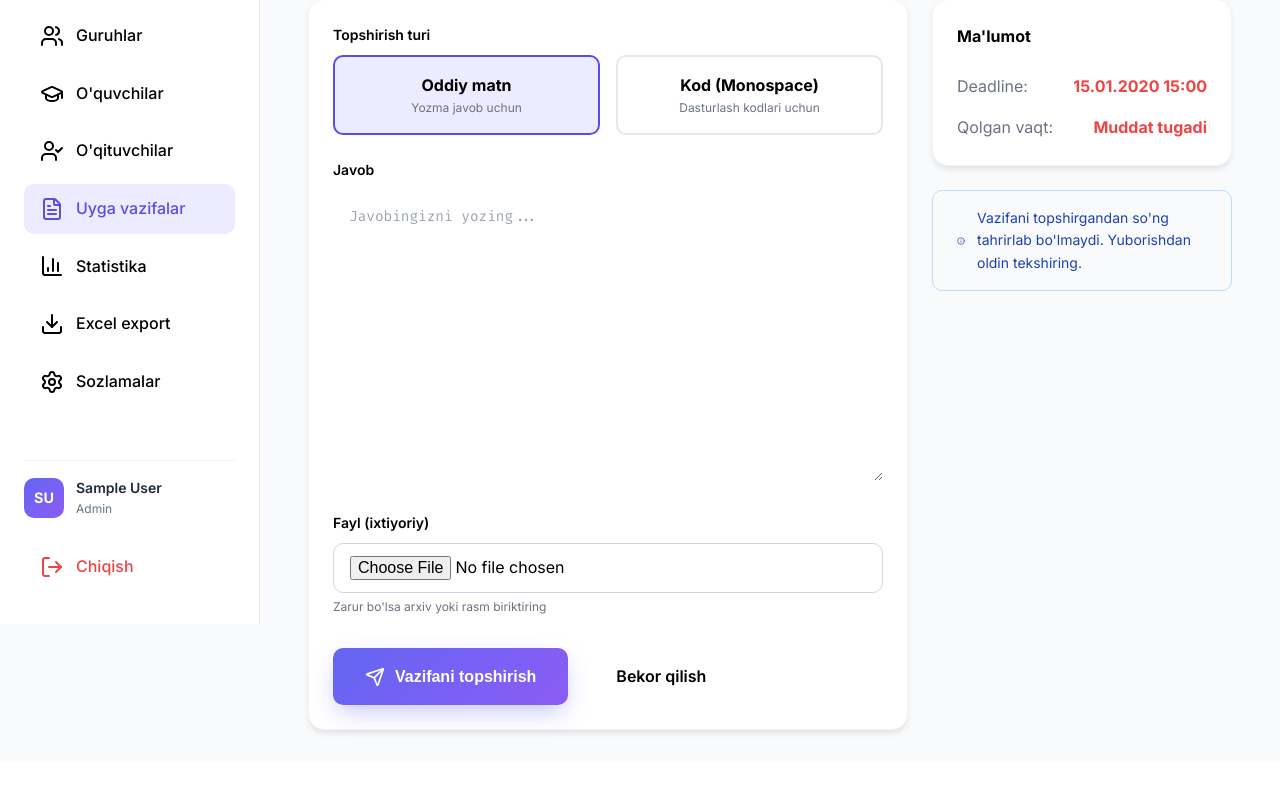
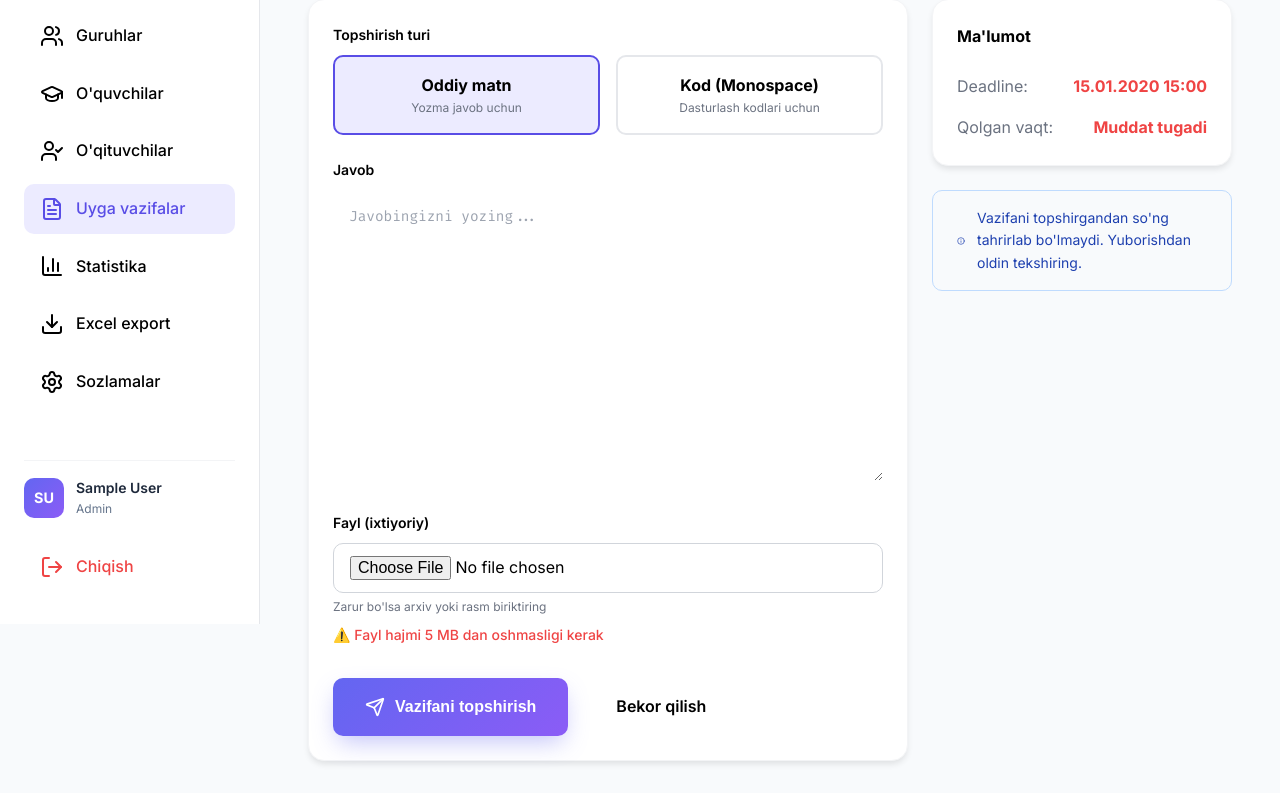
Before and after one commit to AvazbekQulsoatovich/joylinks_Hoowork, a Django app: page /homeworks/1/submit/ in a window 1280 px wide. Shown: the part 176-969 px from the top of the page. Before the commit the page ends 912 px from the top, so only its background shows below. Run offline with Django 5.2, Linux system fonts and the light colour scheme; a user stored in the database is signed in; tables that the repository leaves empty hold one stand-in row (values such as "Sample post").

Commit message:
File size validation: Add 5MB file upload limit for student submissions

```diff
--- a/templates/homeworks/submission_form.html
+++ b/templates/homeworks/submission_form.html
@@ -70,6 +70,10 @@
                 {{ form.file }}
                 <p class="text-muted" style="font-size: 0.75rem; margin-top: 0.25rem;">Zarur bo'lsa arxiv yoki rasm
                     biriktiring</p>
+                <p style="color: var(--danger); font-size: 0.875rem; margin-top: 0.5rem; font-weight: 500;">
+                    ⚠️ Fayl hajmi 5 MB dan oshmasligi kerak
+                </p>
+                <div id="file-error" style="color: var(--danger); font-size: 0.875rem; margin-top: 0.5rem; font-weight: 500;"></div>
             </div>
 
             <div style="display: flex; gap: 1rem; margin-top: 2rem;">
@@ -106,6 +110,40 @@
 </div>
 
 <script>
+    // File size validation
+    const maxFileSize = 5 * 1024 * 1024; // 5 MB
+    const fileInput = document.querySelector('input[type="file"]');
+    const fileErrorDiv = document.getElementById('file-error');
+    const submitForm = document.getElementById('submission-form');
+
+    if (fileInput) {
+        fileInput.addEventListener('change', function() {
+            fileErrorDiv.innerHTML = '';
+            if (this.files && this.files[0]) {
+                const fileSize = this.files[0].size;
+                const fileName = this.files[0].name;
+
+                if (fileSize > maxFileSize) {
+                    const fileSizeMB = (fileSize / (1024 * 1024)).toFixed(2);
+                    fileErrorDiv.innerHTML = `❌ <strong>"${fileName}"</strong> faylni yuklay olmaysiz! Fayl hajmi: ${fileSizeMB} MB (maksimum: 5 MB)`;
+                    this.value = ''; // Clear the input
+                }
+            }
+        });
+
+        // Form submit validation
+        submitForm.addEventListener('submit', function(e) {
+            if (fileInput.files && fileInput.files[0]) {
+                const fileSize = fileInput.files[0].size;
+                if (fileSize > maxFileSize) {
+                    e.preventDefault();
+                    const fileSizeMB = (fileSize / (1024 * 1024)).toFixed(2);
+                    fileErrorDiv.innerHTML = `❌ <strong>"${fileInput.files[0].name}"</strong> faylni yuklay olmaysiz! Fayl hajmi: ${fileSizeMB} MB (maksimum: 5 MB)`;
+                }
+            }
+        });
+    }
+
     // Toggle UI based on submission type
     const typeText = document.getElementById('type-text');
     const typeCode = document.getElementById('type-code');
```
Also changed, not shown: api/serializers.py (+12 -0 lines).
